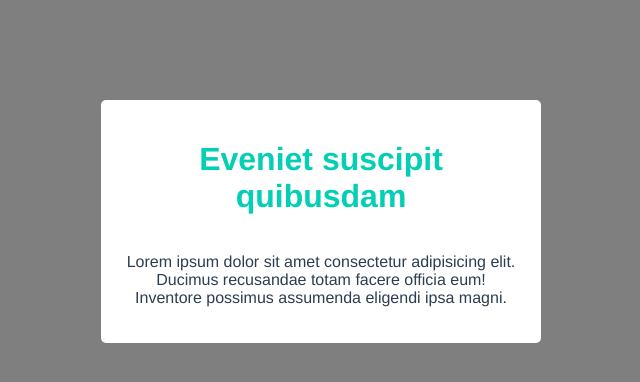
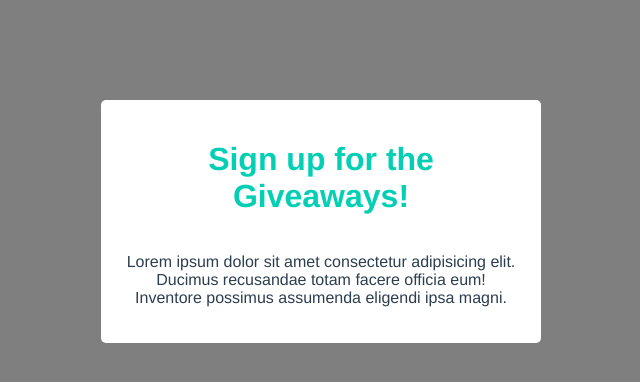
Before and after one commit to iamnotcypher/learning-vue, a Vue app: page / in a window 1280 px wide. Shown: the top 382 px of the page, without its empty margins (319-959 px from the left). Built offline with nearby package versions, Linux system fonts and the light colour scheme.

Commit message:
vue props

```diff
--- a/src/App.vue
+++ b/src/App.vue
@@ -1,6 +1,6 @@
 <template>
   <h1>{{ title }}</h1>
-  <Modal />
+  <Modal :header="header" />
 </template>
 
 <script>
@@ -13,7 +13,8 @@
   },
   data() {
     return {
-      title: 'My First Vue App :)'
+      title: 'My First Vue App :)',
+      header: 'Sign up for the Giveaways!'
     }
   },
   methods: {
--- a/src/components/Modal.vue
+++ b/src/components/Modal.vue
@@ -1,11 +1,17 @@
 <template>
   <div class="backdrop">
     <div class="modal">
-      <h1>Eveniet suscipit quibusdam</h1>
+      <h1>{{ header }}</h1>
       <p>Lorem ipsum dolor sit amet consectetur adipisicing elit. Ducimus recusandae totam facere officia eum! Inventore possimus assumenda eligendi ipsa magni.</p>
     </div>
   </div>
 </template>
+
+<script>
+export default {
+  props: ['header']
+}
+</script>
 
 <style scoped>
   .modal {
```
